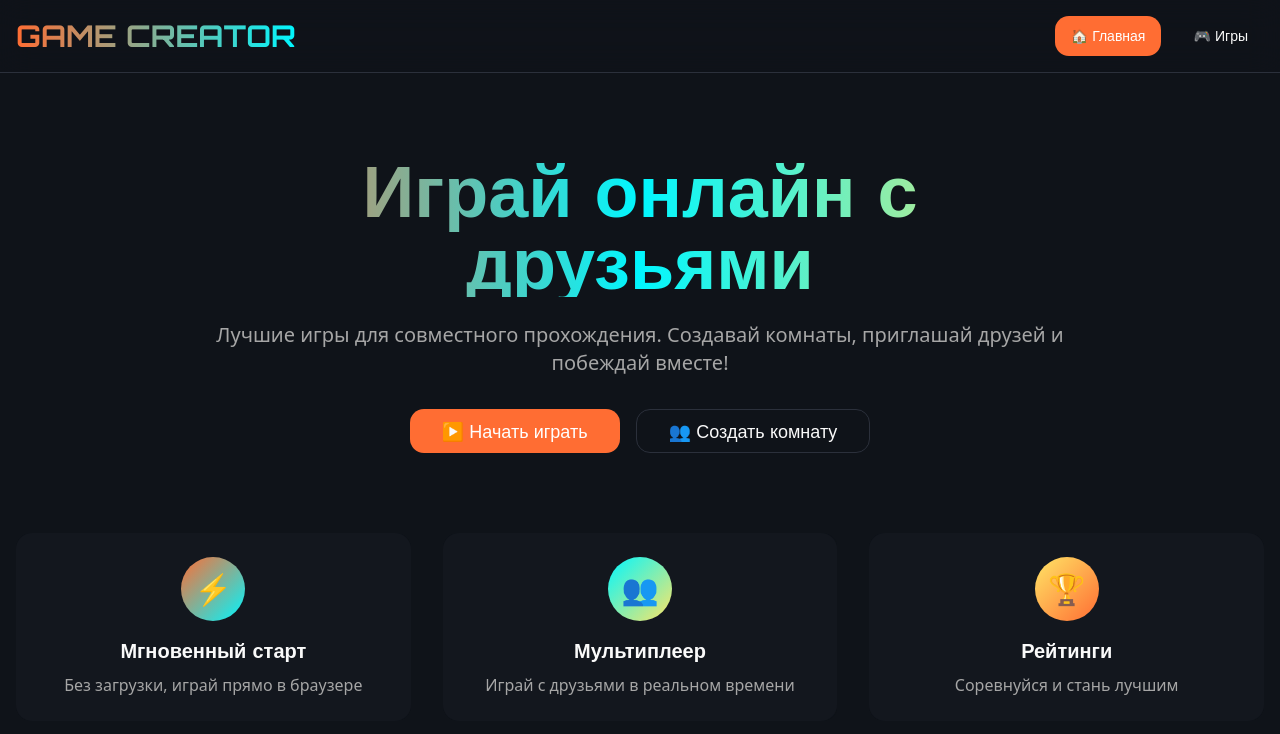
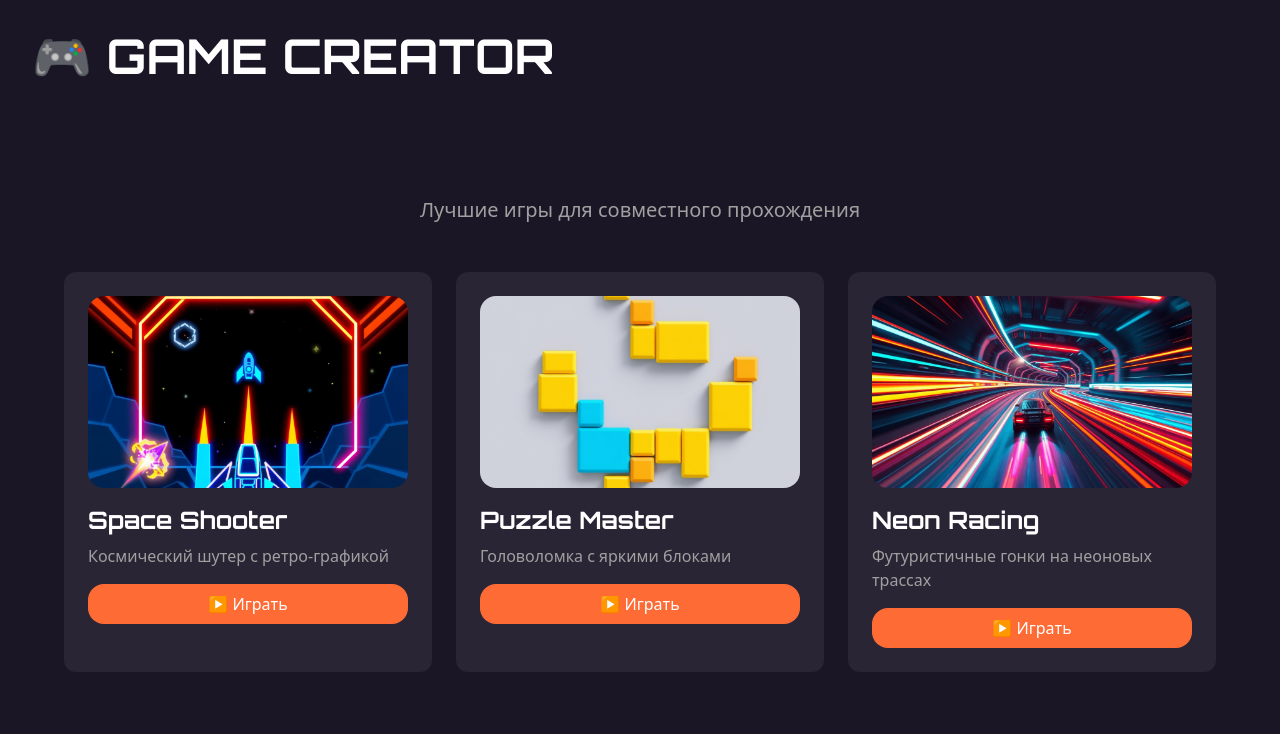
Before and after one commit to pr-poehali-dev/html-site-code-1, a React (Vite) app: page / in a window 1280 px wide. Shown: the top 734 px of the page. Built offline with nearby package versions, Linux system fonts and the light colour scheme.

Commit message:
Исправить ошибку подключения

```diff
--- a/src/pages/Index.tsx
+++ b/src/pages/Index.tsx
@@ -1,187 +1,63 @@
-import { useState } from 'react';
-import { Button } from '@/components/ui/button';
-import { Card, CardContent, CardDescription, CardHeader, CardTitle } from '@/components/ui/card';
-import { Badge } from '@/components/ui/badge';
+export default function Index() {
+  return (
+    <div className="min-h-screen p-8" style={{ background: '#1a1625', color: '#fff' }}>
+      <h1 className="text-5xl font-bold mb-8" style={{ fontFamily: 'Orbitron, sans-serif' }}>
+        🎮 GAME CREATOR
+      </h1>
 
-const games = [
-  {
-    id: 1,
-    title: 'Space Shooter',
-    description: 'Классический космический шутер с ретро-графикой',
-    image: '/img/cb72331e-ed68-49db-a4a8-092bdab914fd.jpg',
-    players: '1-4',
-    category: 'Экшен',
-    online: true
-  },
-  {
-    id: 2,
-    title: 'Puzzle Master',
-    description: 'Головоломка с яркими блоками и логикой',
-    image: '/img/3f84b09d-35b9-44f0-b71c-a5be25fb3ea0.jpg',
-    players: '1-2',
-    category: 'Головоломка',
-    online: true
-  },
-  {
-    id: 3,
-    title: 'Neon Racing',
-    description: 'Футуристичные гонки на неоновых трассах',
-    image: '/img/9d7c057e-f422-42fd-b67c-939aee46b820.jpg',
-    players: '1-8',
-    category: 'Гонки',
-    online: true
-  }
-];
+      <div className="max-w-4xl mx-auto text-center mb-12">
+        <h2 className="text-6xl font-bold mb-6" style={{
+          background: 'linear-gradient(to right, #FF6B35, #4E0C4, #FFE66D)',
+          WebkitBackgroundClip: 'text',
+          WebkitTextFillColor: 'transparent'
+        }}>
+          Играй онлайн с друзьями
+        </h2>
+        <p className="text-xl mb-8" style={{ color: '#a0a0a0' }}>
+          Лучшие игры для совместного прохождения
+        </p>
+      </div>
 
-export default function Index() {
-  const [activeTab, setActiveTab] = useState<'home' | 'games'>('home');
+      <div className="grid grid-cols-1 md:grid-cols-3 gap-6 max-w-6xl mx-auto">
+        <div className="p-6 rounded-xl" style={{ background: '#2a2535' }}>
+          <img
+            src="/img/cb72331e-ed68-49db-a4a8-092bdab914fd.jpg"
+            alt="Space Shooter"
+            className="w-full h-48 object-cover rounded-lg mb-4"
+          />
+          <h3 className="text-2xl font-bold mb-2">Space Shooter</h3>
+          <p style={{ color: '#a0a0a0' }}>Космический шутер с ретро-графикой</p>
+          <button className="mt-4 px-6 py-2 rounded-lg w-full" style={{ background: '#FF6B35', color: '#fff' }}>
+            ▶️ Играть
+          </button>
+        </div>
 
-  return (
-    <div className="min-h-screen bg-background">
-      <nav className="border-b border-border sticky top-0 bg-background/80 backdrop-blur-lg z-50">
-        <div className="container mx-auto px-4 py-4">
-          <div className="flex items-center justify-between">
-            <h1 className="text-3xl font-bold bg-gradient-to-r from-[hsl(var(--game-orange))] to-[hsl(var(--game-cyan))] bg-clip-text text-transparent">
-              GAME CREATOR
-            </h1>
-            <div className="flex gap-4">
-              <Button
-                variant={activeTab === 'home' ? 'default' : 'ghost'}
-                onClick={() => setActiveTab('home')}
-                className="font-orbitron"
-              >
-                🏠 Главная
-              </Button>
-              <Button
-                variant={activeTab === 'games' ? 'default' : 'ghost'}
-                onClick={() => setActiveTab('games')}
-                className="font-orbitron"
-              >
-                🎮 Игры
-              </Button>
-            </div>
-          </div>
+        <div className="p-6 rounded-xl" style={{ background: '#2a2535' }}>
+          <img
+            src="/img/3f84b09d-35b9-44f0-b71c-a5be25fb3ea0.jpg"
+            alt="Puzzle Master"
+            className="w-full h-48 object-cover rounded-lg mb-4"
+          />
+          <h3 className="text-2xl font-bold mb-2">Puzzle Master</h3>
+          <p style={{ color: '#a0a0a0' }}>Головоломка с яркими блоками</p>
+          <button className="mt-4 px-6 py-2 rounded-lg w-full" style={{ background: '#FF6B35', color: '#fff' }}>
+            ▶️ Играть
+          </button>
         </div>
-      </nav>
 
-      {activeTab === 'home' && (
-        <section className="container mx-auto px-4 py-20">
-          <div className="text-center max-w-4xl mx-auto animate-fade-in">
-            <h2 className="text-6xl md:text-7xl font-bold mb-6 bg-gradient-to-r from-[hsl(var(--game-orange))] via-[hsl(var(--game-cyan))] to-[hsl(var(--game-yellow))] bg-clip-text text-transparent">
-              Играй онлайн с друзьями
-            </h2>
-            <p className="text-xl text-muted-foreground mb-8">
-              Лучшие игры для совместного прохождения. Создавай комнаты, приглашай друзей и побеждай вместе!
-            </p>
-            <div className="flex gap-4 justify-center">
-              <Button
-                size="lg"
-                className="bg-[hsl(var(--game-orange))] hover:bg-[hsl(var(--game-orange))]/90 text-white font-orbitron text-lg px-8"
-                onClick={() => setActiveTab('games')}
-              >
-                ▶️ Начать играть
-              </Button>
-              <Button
-                size="lg"
-                variant="outline"
-                className="font-orbitron text-lg px-8"
-              >
-                👥 Создать комнату
-              </Button>
-            </div>
-          </div>
-
-          <div className="grid grid-cols-1 md:grid-cols-3 gap-8 mt-20">
-            <div className="text-center p-6 rounded-2xl bg-card/50 backdrop-blur animate-scale-in" style={{ animationDelay: '0.1s' }}>
-              <div className="w-16 h-16 mx-auto mb-4 rounded-full bg-gradient-to-br from-[hsl(var(--game-orange))] to-[hsl(var(--game-cyan))] flex items-center justify-center text-3xl">
-                ⚡
-              </div>
-              <h3 className="text-xl font-bold mb-2">Мгновенный старт</h3>
-              <p className="text-muted-foreground">Без загрузки, играй прямо в браузере</p>
-            </div>
-
-            <div className="text-center p-6 rounded-2xl bg-card/50 backdrop-blur animate-scale-in" style={{ animationDelay: '0.2s' }}>
-              <div className="w-16 h-16 mx-auto mb-4 rounded-full bg-gradient-to-br from-[hsl(var(--game-cyan))] to-[hsl(var(--game-yellow))] flex items-center justify-center text-3xl">
-                👥
-              </div>
-              <h3 className="text-xl font-bold mb-2">Мультиплеер</h3>
-              <p className="text-muted-foreground">Играй с друзьями в реальном времени</p>
-            </div>
-
-            <div className="text-center p-6 rounded-2xl bg-card/50 backdrop-blur animate-scale-in" style={{ animationDelay: '0.3s' }}>
-              <div className="w-16 h-16 mx-auto mb-4 rounded-full bg-gradient-to-br from-[hsl(var(--game-yellow))] to-[hsl(var(--game-orange))] flex items-center justify-center text-3xl">
-                🏆
-              </div>
-              <h3 className="text-xl font-bold mb-2">Рейтинги</h3>
-              <p className="text-muted-foreground">Соревнуйся и стань лучшим</p>
-            </div>
-          </div>
-        </section>
-      )}
-
-      {activeTab === 'games' && (
-        <section className="container mx-auto px-4 py-12">
-          <div className="mb-8 animate-fade-in">
-            <h2 className="text-4xl font-bold mb-2">Доступные игры</h2>
-            <p className="text-muted-foreground">Выбери игру и начни играть с друзьями</p>
-          </div>
-
-          <div className="grid grid-cols-1 md:grid-cols-2 lg:grid-cols-3 gap-6">
-            {games.map((game, index) => (
-              <Card
-                key={game.id}
-                className="group overflow-hidden border-2 hover:border-[hsl(var(--game-orange))] transition-all duration-300 animate-scale-in"
-                style={{ animationDelay: `${index * 0.1}s` }}
-              >
-                <div className="relative overflow-hidden">
-                  <img
-                    src={game.image}
-                    alt={game.title}
-                    className="w-full h-48 object-cover transition-transform duration-300 group-hover:scale-110"
-                  />
-                  <div className="absolute top-3 right-3 flex gap-2">
-                    <Badge className="bg-[hsl(var(--game-cyan))] text-white">
-                      {game.category}
-                    </Badge>
-                    {game.online && (
-                      <Badge className="bg-[hsl(var(--game-orange))] text-white">
-                        📡 Online
-                      </Badge>
-                    )}
-                  </div>
-                </div>
-
-                <CardHeader>
-                  <CardTitle className="text-2xl">{game.title}</CardTitle>
-                  <CardDescription>{game.description}</CardDescription>
-                </CardHeader>
-
-                <CardContent>
-                  <div className="flex items-center justify-between mb-4">
-                    <div className="flex items-center gap-2 text-sm text-muted-foreground">
-                      👥 <span>{game.players} игроков</span>
-                    </div>
-                  </div>
-
-                  <div className="flex gap-2">
-                    <Button
-                      className="flex-1 bg-[hsl(var(--game-orange))] hover:bg-[hsl(var(--game-orange))]/90 text-white font-orbitron"
-                    >
-                      ▶️ Играть
-                    </Button>
-                    <Button
-                      variant="outline"
-                      className="font-orbitron"
-                    >
-                      ➕
-                    </Button>
-                  </div>
-                </CardContent>
-              </Card>
-            ))}
-          </div>
-        </section>
-      )}
+        <div className="p-6 rounded-xl" style={{ background: '#2a2535' }}>
+          <img
+            src="/img/9d7c057e-f422-42fd-b67c-939aee46b820.jpg"
+            alt="Neon Racing"
+            className="w-full h-48 object-cover rounded-lg mb-4"
+          />
+          <h3 className="text-2xl font-bold mb-2">Neon Racing</h3>
+          <p style={{ color: '#a0a0a0' }}>Футуристичные гонки на неоновых трассах</p>
+          <button className="mt-4 px-6 py-2 rounded-lg w-full" style={{ background: '#FF6B35', color: '#fff' }}>
+            ▶️ Играть
+          </button>
+        </div>
+      </div>
     </div>
   );
 }
```
